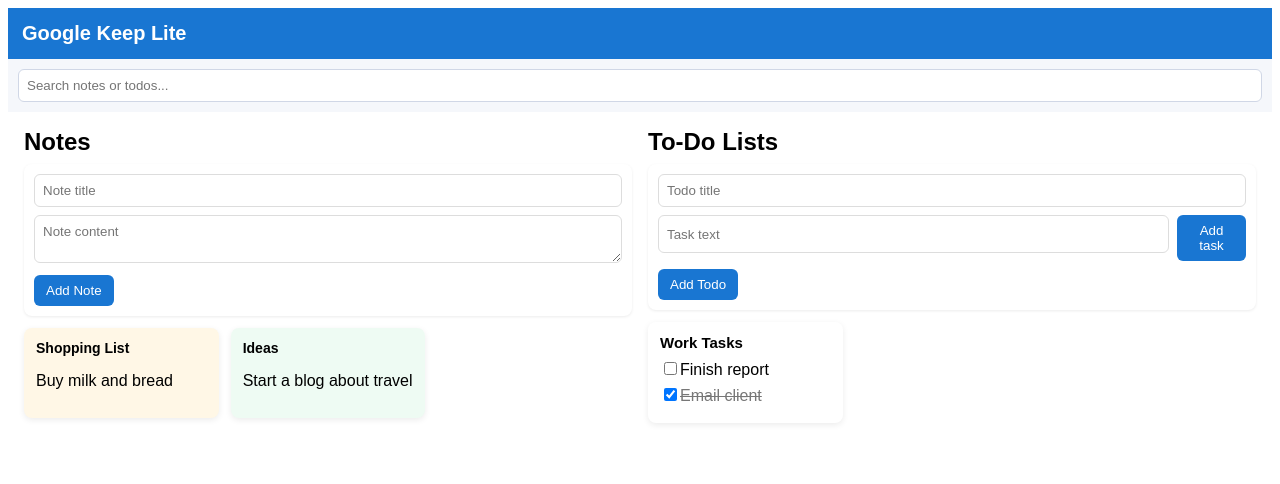
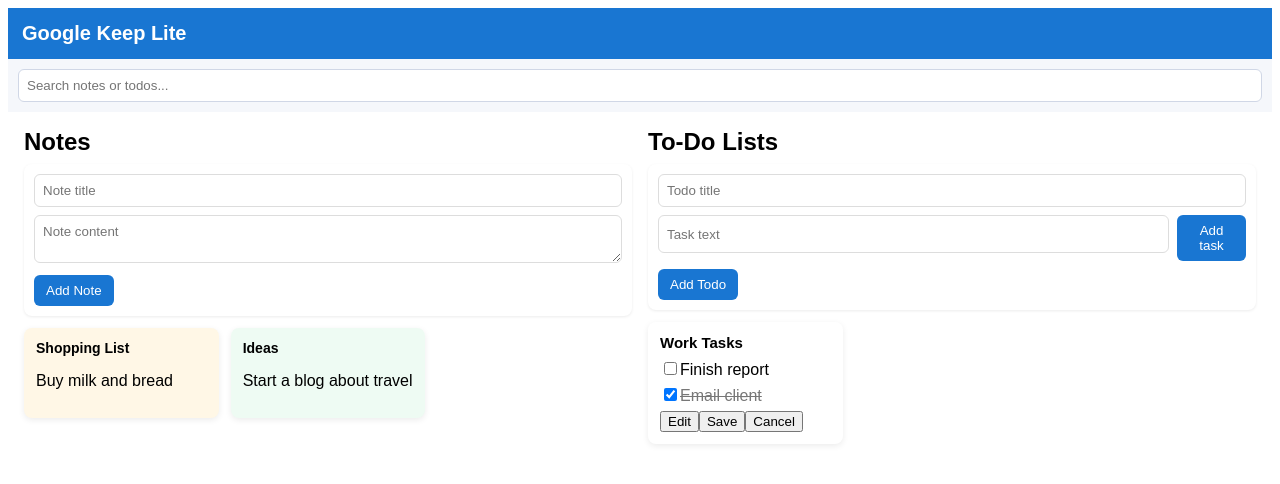
Before and after one commit to sindhujakadarla592/google-keep-lite-angular, an Angular app: page / in a window 1280 px wide. Shown: the top 484 px of the page. Built offline with nearby package versions, Linux system fonts and the light colour scheme.

Commit message:
added new sample component in Sindhuja_kadarla339 branch

```diff
--- a/src/app/app.component.html
+++ b/src/app/app.component.html
@@ -24,7 +24,7 @@
         <div *ngIf="filteredNotes.length === 0" class="empty">No notes found</div>
       </div>
     </section>
-
+    <!-- todo  -->
     <section class="panel todos-panel">
       <h2>To-Do Lists</h2>
       <div class="add">
@@ -47,6 +47,31 @@
 
       <div class="grid">
         <div class="todo-card" *ngFor="let td of filteredTodos">
+
+          <div *ngIf="editingTodo == td; else viewMode">
+            <input [(ngModel)]="editTitle" placeholder="edit title" />
+            <ul class="tasks">
+              <li *ngFor="let tk of editingTasks; let i = index">
+                  <input type="checkbox" [checked]="tk.text" placeholder="Edit task" />
+                  <label>
+                    <input type="checkbox" [(ngModel)]="tk.done"/> Done
+                  </label>
+                  <button   (click)="removeEditTask(i)" >
+                    X
+                  </button>
+              </li>
+            </ul>
+            <div>
+
+            </div>
+            <input [(ngModel)]="newEditTask" placeholder="add new  task" />
+            <button (click)="addEditTask()"> add Task</button>
+          </div>
+
+          <button (click)="saveEdit()"> Save</button>
+          <button (click)="cancelEdit()"> Cancel</button>
+
+          <ng-template #viewMode>
             <h3>{{ td.title }}</h3>
             <ul class="tasks">
               <li *ngFor="let tk of td.tasks">
@@ -57,8 +82,11 @@
               </li>
             </ul>
             <div *ngIf="td.tasks.length === 0" class="empty">No tasks yet</div>
+            <button (click)="startEdit(td)"> Edit</button>
+          </ng-template>
         </div>
         <div *ngIf="filteredTodos.length === 0" class="empty">No todos found</div>
+
       </div>
     </section>
   </div>
--- a/src/app/app.component.ts
+++ b/src/app/app.component.ts
@@ -44,6 +44,11 @@
   nextNoteId = this.notes.length + 1;
   nextTodoId = this.todos.length + 1;
   nextTaskId = 1;
+
+  editingTodo: any = null;
+  editTitle: string = '';
+  editingTasks: any = [];
+  newEditTask: string = '';
 
   get filteredNotes(): Note[] {
     const q = this.search.trim().toLowerCase();
@@ -99,4 +104,52 @@
     const colors = ['c1', 'c2', 'c3', 'c4'];
     return colors[i % colors.length];
   }
+
+
+
+
+  startEdit(todo: any) {
+
+    this.editingTodo = todo;
+    this.editTitle = todo.title;
+
+    this.editingTasks = todo.tasks.map((t: any) => ({ ...t }));
+  }
+
+  addEditTask() {
+
+    if (this.newEditTask.trim()) {
+      this.editingTasks.push({
+        text: this.newEditTask.trim(), done: false
+      })
+    }
+  }
+  //to do checking
+
+  removeEditTask(idex: number ){
+    this.editingTasks.splice(idex,1);
+  }
+
+  saveEdit() {
+
+    if (this.editingTodo && this.editTitle.trim()) {
+      this.editingTodo.title = this.editTitle.trim();
+      this.editingTodo.tasks = this.editingTasks.map((t: any) => ({
+        text: t.text.trim(),
+        done: t.done
+      }))
+      this.cancelEdit()
+    }
+  }
+
+  cancelEdit() {
+    this.editingTodo = null;
+    this.editTitle = '';
+    this.editingTasks =[];
+    this.newEditTask ='';
+  }
+
+  // toggleTask(todo: any, task: any){
+  //   task.done = !task.done;
+  // }
 }
```
Lines whose indentation alone changed are shown as unchanged.
